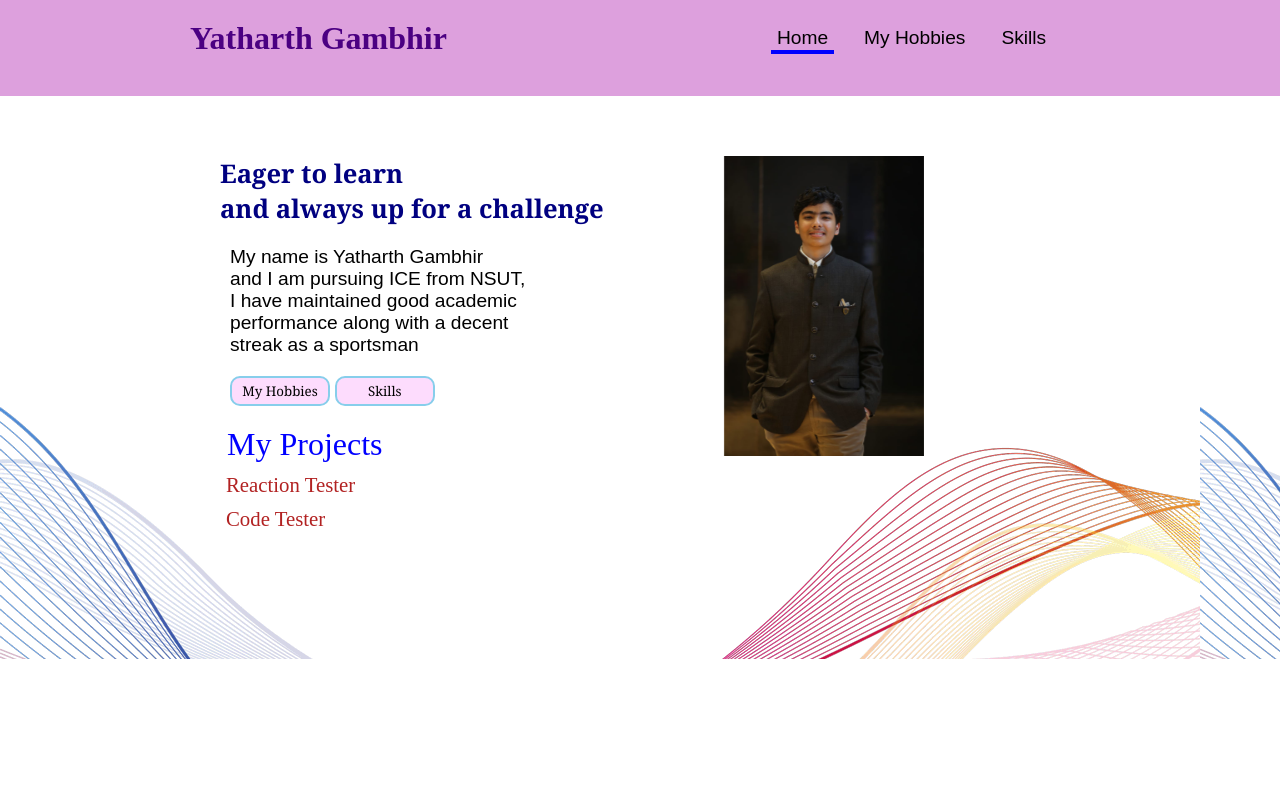
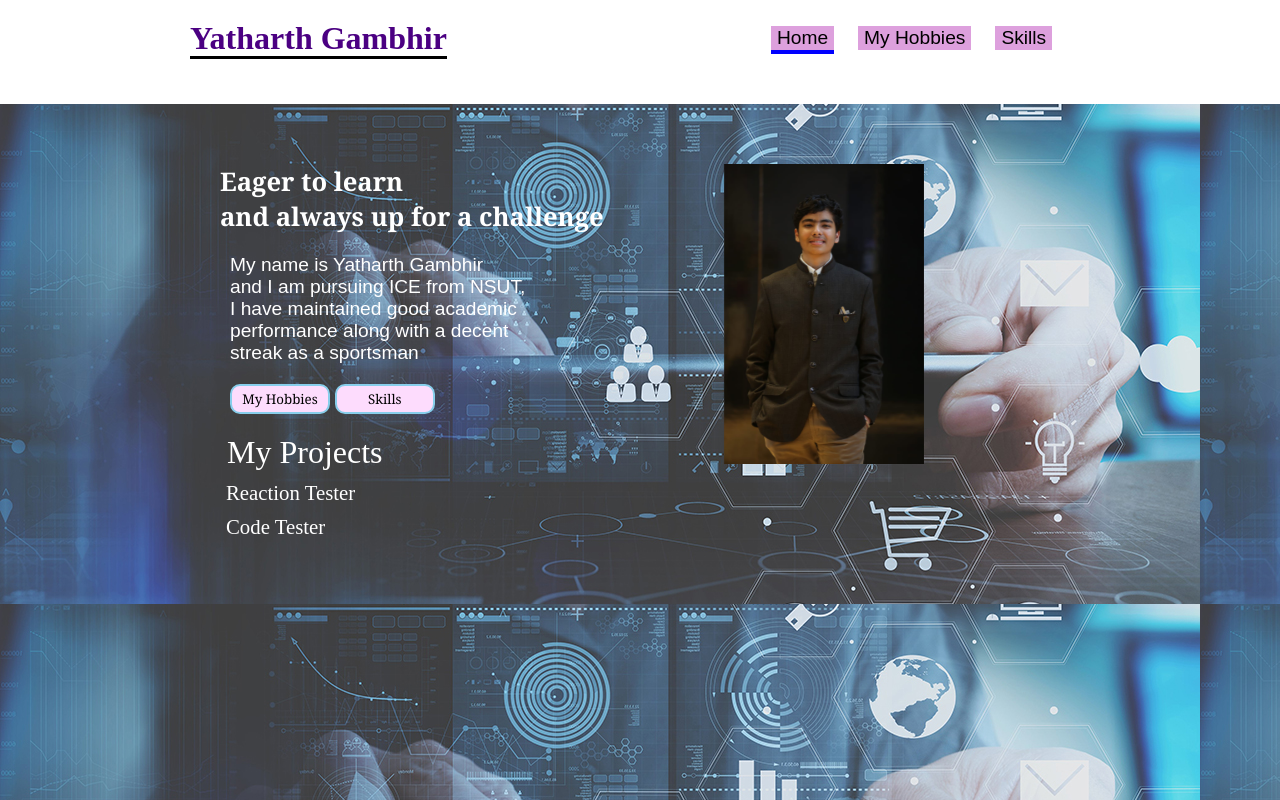
Before and after one commit to YatharthGambhir/yg0103.github.io, a plain HTML site: page index.html in a window 1280 px wide. Drawn offline with Linux system fonts and the light colour scheme.

Commit message:
Update GD1.css

```diff
--- a/GD1.css
+++ b/GD1.css
@@ -1,17 +1,17 @@
 
        body{margin: 0;padding: 0;}
-       #j{background-color: #dda0dd; height: 12%; width:100%;position: sticky;top: 0;}
+       #j{background-color: white; height: 13%; width:100%;position: sticky;top: 0;}
     #k{width:900px;margin: 0 auto;}
-    #a{font-weight:bold;font-size: 200%; position: relative;top:20px;color: #4b0082;}
-    .q{color: 	powderblue; border: none ; background-color:#dda0dd; color: black;}
+    #a{font-weight:bold;font-size: 200%; position: relative;top:20px;color: #4b0082;border-bottom:3px solid black}
+    .q{color:white; border: none ; background-color:#dda0dd; color: black;}
     .q:hover{background-color: blue;}
     #m{margin-left: 320px; position: relative;top: 15px; font-size: 120%;border-bottom:4px solid blue ;}
     .t{margin-left: 20px; position: relative;top: 15px;font-size: 120%;}
-    #cl{height: 88%;;width: 100%;background-image:url("back1.gif");}
+    #cl{height: 87%;;width: 100%;background-image:url("fri.jpg");}
     #v{padding-top: 60px; margin: 0 auto;width: 1000px;;}
-    .p{font-size: 160%;font-weight: bold ;;color: #000080;font-family: Georgia, 'Times New Roman', Times, serif;}
+    .p{font-size: 160%;font-weight: bold ;;color: white;font-family: Georgia, 'Times New Roman', Times, serif;}
     .f{padding-left: 10px;padding-top: 20px;font-size: 120%;}
-    .h{color:black ; background-color:#fddcfd ;width: 100px;border-radius: 10px;height: 30px;font-family: Georgia, 'Times New Roman', Times, serif ;border: 2px solid  skyblue ;}
+    .h{color:black; background-color:#fddcfd ;width: 100px;border-radius: 10px;height: 30px;font-family: Georgia, 'Times New Roman', Times, serif ;border: 2px solid  skyblue ;}
     .w{float: left;;margin-left: 70px;position: relative;animation:l 2s  ;opacity: 0;animation-fill-mode: forwards}
     #o{margin-left: 140px;float: left; position: relative;animation:n 2s  ;opacity: 0;animation-fill-mode: forwards ;}
     @keyframes n{
@@ -34,12 +34,12 @@
 
 
     .z{height: 300px;;}
-    .pq{ text-align: center; font-size: 250%; font-weight: bold;color: #dc143c;margin-right:70px}
+    .pq{ text-align: center; font-size: 250%; font-weight: bold;color: white;margin-right:70px}
     .o{height:70px;margin-top: 50px;margin-bottom: 30px; margin-left: 10px ;}
-    label{display: block; color: #483d8b;font-size:140% ;}
+    label{display: block; color: white;font-size:140% ;}
     .u{margin-left: 300px;margin-top: 50px;margin-bottom: 30px; ;}
-    progress{margin-top: 10px;width: 300px;}
-     #sc{font-size: 200%; margin-top: 20px; margin-bottom: 10px; margin-left:7px ;color: blue;}
-    .eq{text-decoration: none; color: #b22222;font-size: 130%;}
+    progress{margin-top: 10px;width: 300px;background-color:green}
+     #sc{font-size: 200%; margin-top: 20px; margin-bottom: 10px; margin-left:7px ;color: white;}
+    .eq{text-decoration: none; color: white;font-size: 130%;}
     .dc{margin-bottom: 10px; margin-left: 6px;}
-    .si{color: black;font-family: Arial, Helvetica, sans-serif;}
+    .si{color: white;font-family: Arial, Helvetica, sans-serif;}
```
